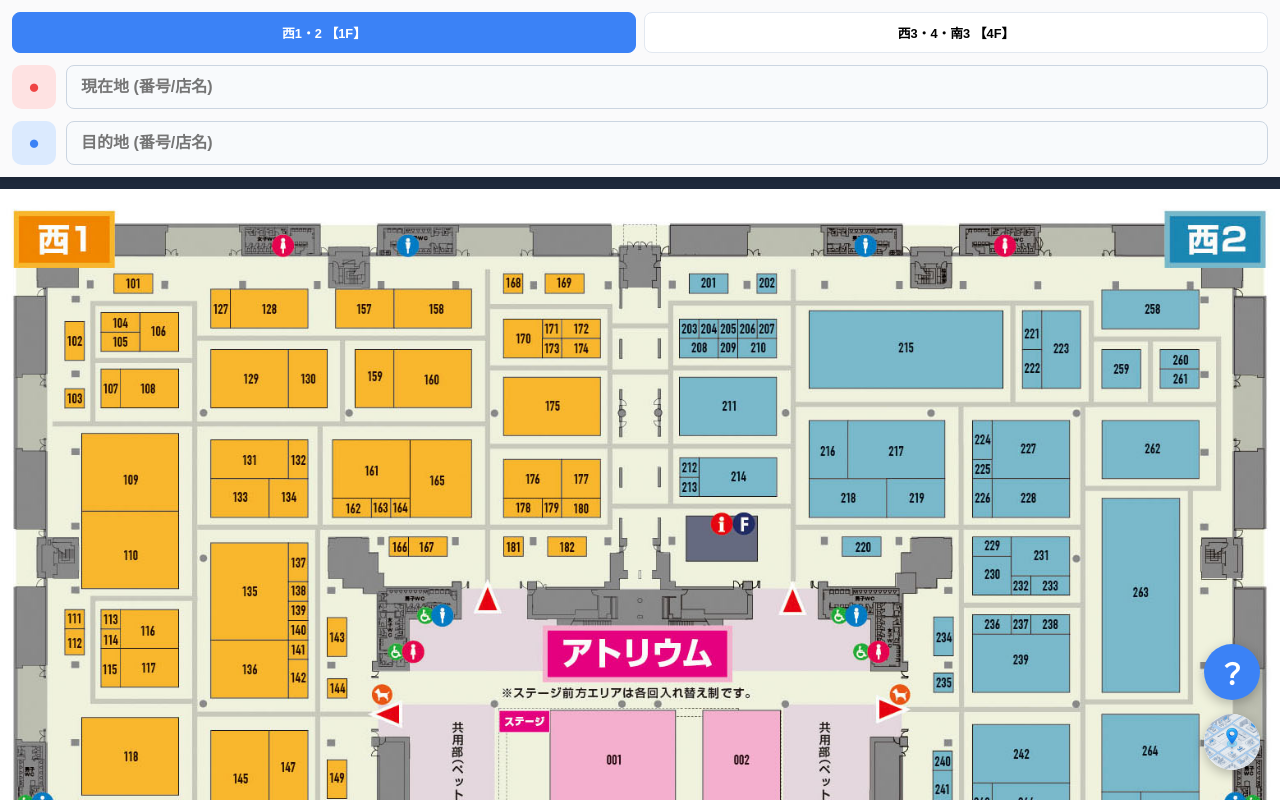
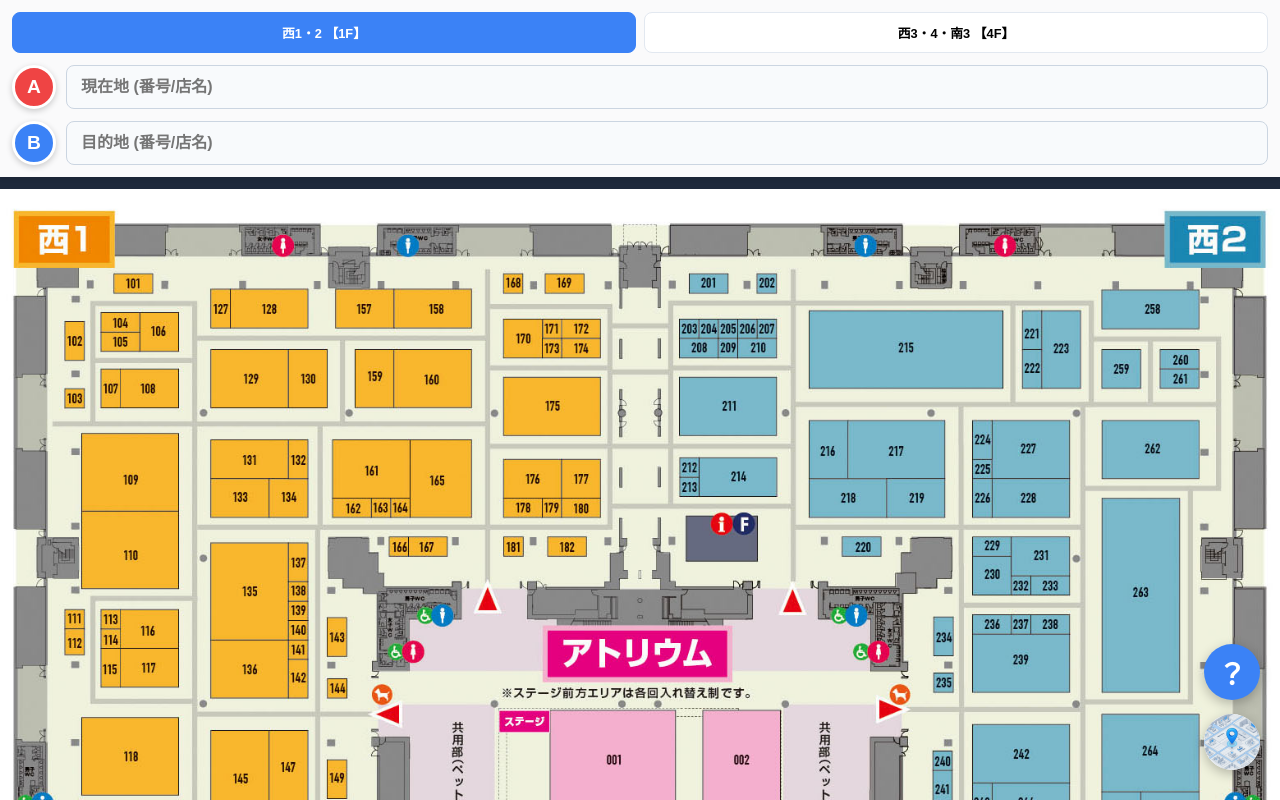
Before and after one commit to maktak-105/FieldStyleTokyo2026_pwa, a React (Vite) app: page / in a window 1280 px wide. Built offline with nearby package versions, Linux system fonts and the light colour scheme.

Commit message:
ui: style A/B buttons to match map markers with white border and solid fill

```diff
--- a/src/App.tsx
+++ b/src/App.tsx
@@ -238,7 +238,7 @@ function App() {
           </div>
           <div className="location-picker">
             <div className="location-row">
-              <button className="icon-btn red-bg" onClick={() => jump(currentLocation)} disabled={!currentLocation}>●</button>
+              <button className="icon-btn red-bg" onClick={() => jump(currentLocation)} disabled={!currentLocation}>A</button>
               <div className="search-container">
                 <input className="search-input" type="text" placeholder="現在地 (番号/店名)" value={inputA} onChange={(e) => { setInputA(e.target.value); handleSearch(e.target.value, setResultsA); }} />
                 {inputA && (
@@ -261,7 +261,7 @@ function App() {
               </div>
             </div>
             <div className="location-row">
-              <button className="icon-btn blue-bg" onClick={() => jump(destination)} disabled={!destination}>●</button>
+              <button className="icon-btn blue-bg" onClick={() => jump(destination)} disabled={!destination}>B</button>
               <div className="search-container">
                 <input className="search-input" type="text" placeholder="目的地 (番号/店名)" value={inputB} onChange={(e) => { setInputB(e.target.value); handleSearch(e.target.value, setResultsB); }} />
                 {inputB && (
@@ -298,7 +298,7 @@ function App() {
             <div className="help-content">
               <b>1. マップ切替</b>: 上部のタブ<br/>
               <b>2. 検索</b>: ブース番号、名称（1文字でも）<br/>
-              <b>3. <span style={{color:'#ef4444'}}>●</span><span style={{color:'#3b82f6'}}>●</span>ボタン</b>: 検索したブースにジャンプ<br/>
+              <b>3. <span style={{display:'inline-flex', alignItems:'center', justifyContent:'center', width:'20px', height:'20px', borderRadius:'50%', background:'#ef4444', color:'white', fontSize:'12px', border:'1.5px solid white', boxShadow:'0 1px 3px rgba(0,0,0,0.2)', marginRight:'2px'}}>A</span><span style={{display:'inline-flex', alignItems:'center', justifyContent:'center', width:'20px', height:'20px', borderRadius:'50%', background:'#3b82f6', color:'white', fontSize:'12px', border:'1.5px solid white', boxShadow:'0 1px 3px rgba(0,0,0,0.2)'}}>B</span>ボタン</b>: 検索したブースにジャンプ<br/>
               <b>4. ナビ</b>: 青点線（直線です）<br/>
               &nbsp;&nbsp;&nbsp;&nbsp;※フロア移動時はエスカレータ経由<br/>
               <b>5. マップ上の記号</b>:<br/>
--- a/src/index.css
+++ b/src/index.css
@@ -63,12 +63,13 @@ body, html {
 .location-row { display: flex; align-items: center; gap: 10px; width: 100%; }
 
 .icon-btn {
-  width: 44px; height: 44px; /* タップターゲットの基本サイズ */
-  border-radius: 10px; border: none; font-size: 1.2rem; font-weight: 900;
+  width: 44px; height: 44px;
+  border-radius: 50%; border: 3px solid white; font-size: 1.2rem; font-weight: 900;
   cursor: pointer; display: flex; align-items: center; justify-content: center; flex-shrink: 0;
+  box-shadow: 0 2px 6px rgba(0,0,0,0.2);
 }
-.red-bg { background: #fee2e2; color: #ef4444; }
-.blue-bg { background: #dbeafe; color: #3b82f6; }
+.red-bg { background: #ef4444; color: white; }
+.blue-bg { background: #3b82f6; color: white; }
 
 .search-container { flex: 1; min-width: 0; width: 0; position: relative; display: flex; align-items: center; }
 .search-input {
```
